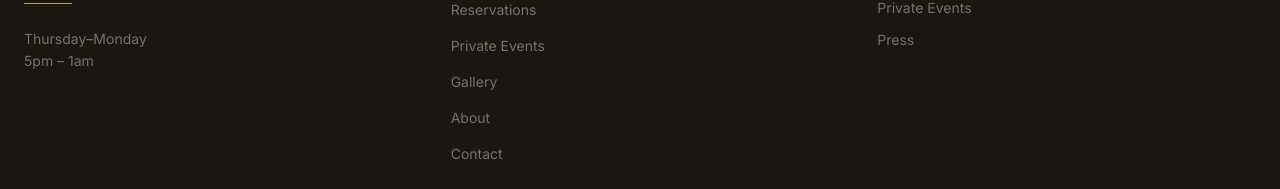
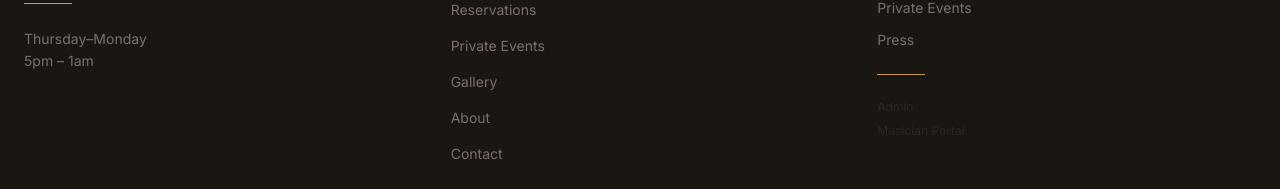
Before and after one commit to keithjohnsdev/stormy-monday, a Next.js app: page /admin in a window 1280 px wide. Shown: the part 1072-1261 px from the top of the page. Built offline with nearby package versions, Linux system fonts and the light colour scheme; a web font is replaced by a local one.

Commit message:
feat: add Admin and Musician Portal links to footer
Tucked below a divider in the third column, styled extra-dim
(storm-border) so they're findable but don't draw attention.

Co-Authored-By: Claude Sonnet 4.6 <noreply@anthropic.com>

```diff
--- a/src/components/layout/Footer.tsx
+++ b/src/components/layout/Footer.tsx
@@ -66,6 +66,13 @@ export default function Footer() {
           <Link href="/press" className="text-sm text-storm-muted hover:text-storm-gold transition-colors block">
             Press
           </Link>
+          <div className="gold-divider" />
+          <Link href="/admin" className="text-xs text-storm-border hover:text-storm-muted transition-colors block mb-2">
+            Admin
+          </Link>
+          <Link href="/musicians" className="text-xs text-storm-border hover:text-storm-muted transition-colors block">
+            Musician Portal
+          </Link>
         </div>
 
       </div>
```
